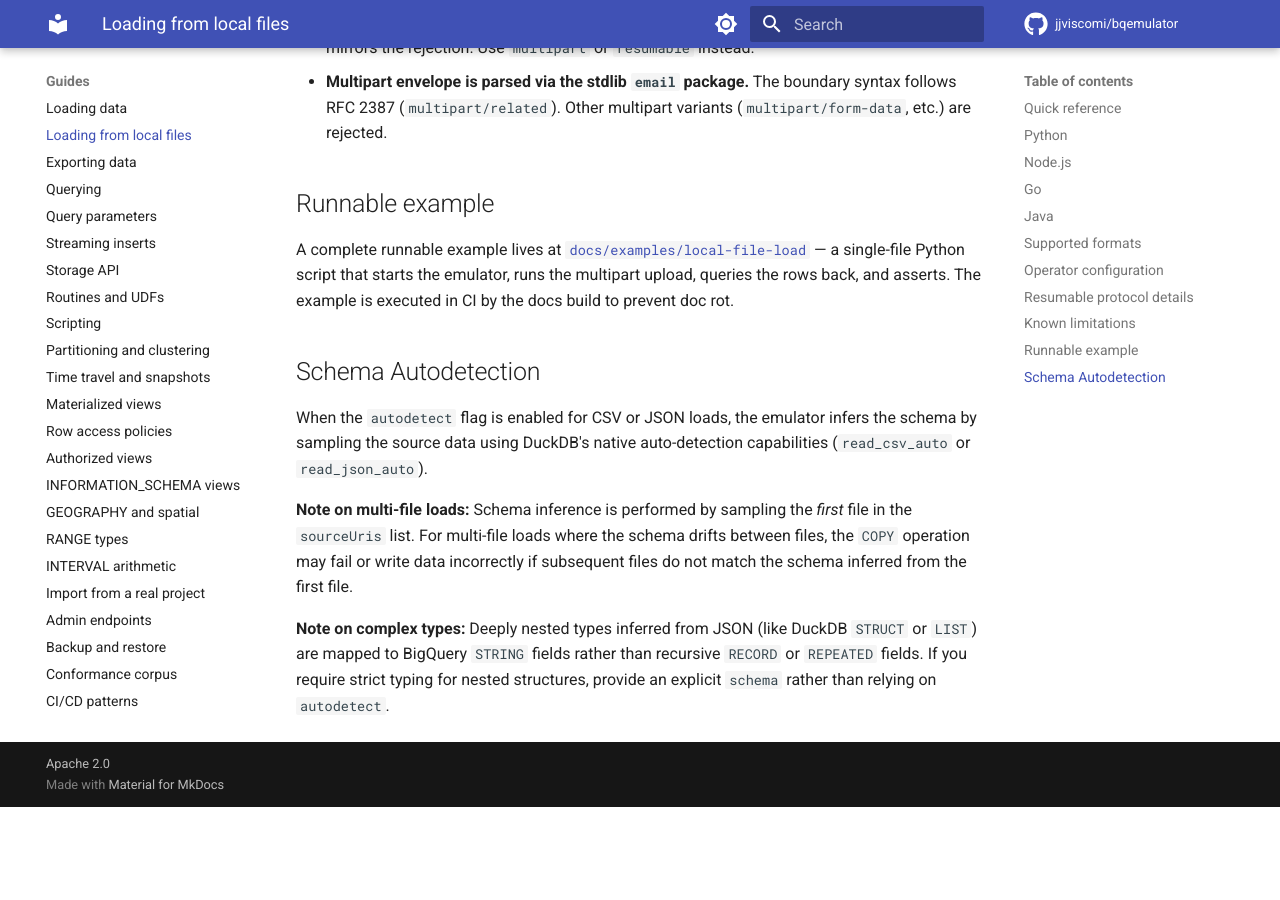
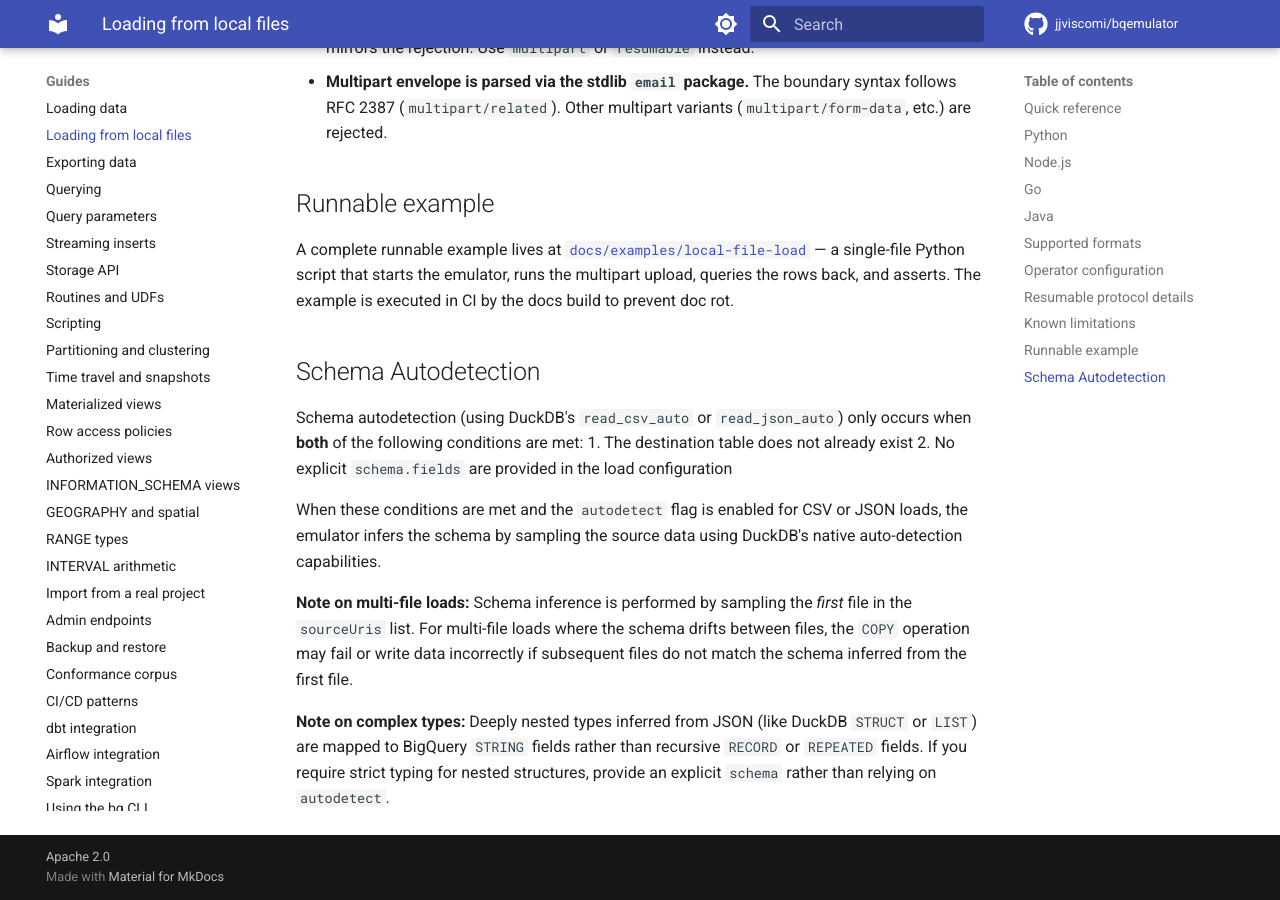
Before and after one commit to jjviscomi/bqemulator, an MkDocs documentation site: the page built from docs/guides/loading-from-local-files.md, in a window 1280 px wide and 900 px high, scrolled down 3867 px. Built offline with MkDocs 1.6.1 and Material for MkDocs 9.7.7, drawn with Linux system fonts in a browser that asks for light colours; comment, search, counter and statistics services are not loaded; the version menu is left out; before the commit the page ends 4674 px from its top, so only the background shows below that.

Commit message:
fix: address CodeRabbit review feedback on docs, type checking, and regex scope
Signed-off-by: Roman Kredentser <roman@bringg.com>
Signed-off-by: Roman Kredentser <shareed2k@gmail.com>

```diff
--- a/docs/guides/loading-from-local-files.md
+++ b/docs/guides/loading-from-local-files.md
@@ -165,7 +165,11 @@
 
 ## Schema Autodetection
 
-When the `autodetect` flag is enabled for CSV or JSON loads, the emulator infers the schema by sampling the source data using DuckDB's native auto-detection capabilities (`read_csv_auto` or `read_json_auto`).
+Schema autodetection (using DuckDB's `read_csv_auto` or `read_json_auto`) only occurs when **both** of the following conditions are met:
+1. The destination table does not already exist
+2. No explicit `schema.fields` are provided in the load configuration
+
+When these conditions are met and the `autodetect` flag is enabled for CSV or JSON loads, the emulator infers the schema by sampling the source data using DuckDB's native auto-detection capabilities.
 
 **Note on multi-file loads:** Schema inference is performed by sampling the *first* file in the `sourceUris` list. For multi-file loads where the schema drifts between files, the `COPY` operation may fail or write data incorrectly if subsequent files do not match the schema inferred from the first file.
 
```
Also changed, not shown: 2 other files.
